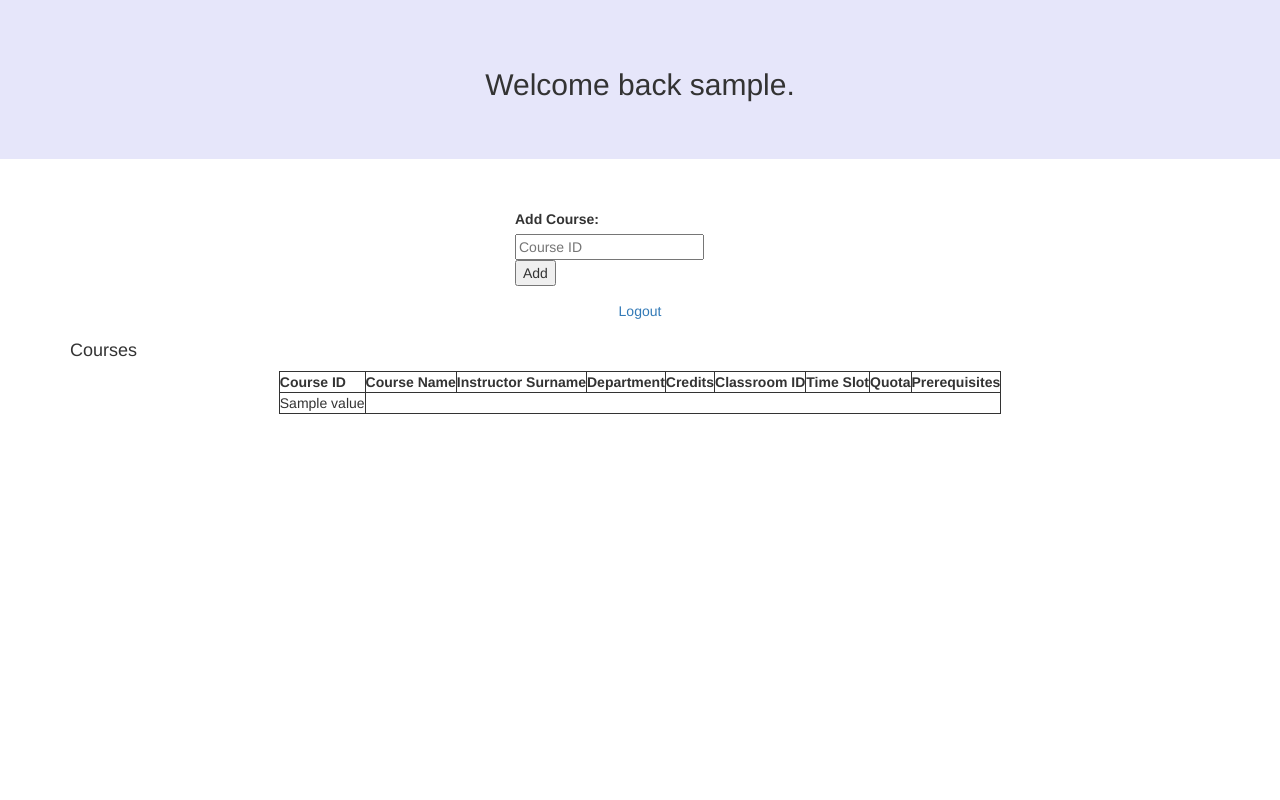
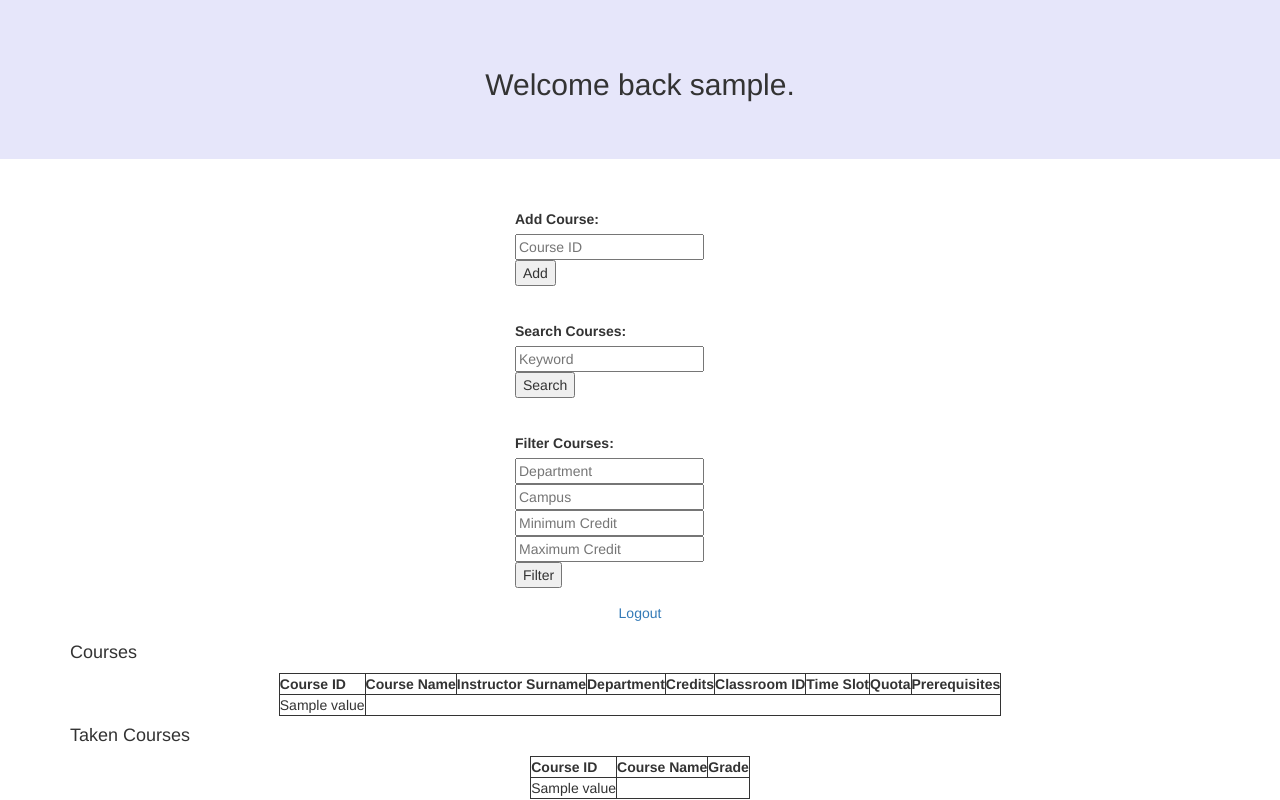
Before and after one commit to artun-akdogan/CmpE321-Project, a Django app: template src/templates/student.html in a window 1280 px wide. Run offline with Django 4.2, Linux system fonts and the light colour scheme; the template is opened without the code that fills it: most values are stand-ins (such as "Sample title", 1, 10 or a date in 2020); some libraries are stand-ins or nearby versions.

Commit message:
Complete students requirements except few points

```diff
--- a/src/templates/student.html
+++ b/src/templates/student.html
@@ -46,6 +46,32 @@
         <input type="submit" name="submit" value="Add">
         <br>
     </form>
+    <form id="search" class="form-group" method="POST" action="{%url 'search' %}">
+        {%csrf_token%}
+        <br>
+        <label>Search Courses: </label>
+        <br>
+        <input type="text" name="keyword" placeholder="Keyword" required>
+        <br>
+        <input type="submit" name="submit" value="Search">
+        <br>
+    </form>
+    <form id="filter" class="form-group" method="POST" action="{%url 'filter' %}">
+        {%csrf_token%}
+        <br>
+        <label>Filter Courses: </label>
+        <br>
+        <input type="text" name="department_id" placeholder="Department" required>
+        <br>
+        <input type="text" name="campus" placeholder="Campus" required>
+        <br>
+        <input type="text" name="min_credit" placeholder="Minimum Credit" required>
+        <br>
+        <input type="text" name="max_credit" placeholder="Maximum Credit" required>
+        <br>
+        <input type="submit" name="submit" value="Filter">
+        <br>
+    </form>
     <a href="{%url 'index' %}"> <p style="text-align:center">Logout</p></a><div class="container">
         <h4>Courses</h4>
         <table class="center">
@@ -77,6 +103,30 @@
             </tr>
             {% endfor %}
         </table>
+        <h4>Taken Courses</h4>
+        <table class="center">
+            <!--
+            <colgroup>
+                <col span="1" style="width: 15%;">
+                <col span="1" style="width: 70%;">
+                <col span="1" style="width: 15%;">
+            </colgroup>
+            -->
+            <tr>
+                <th>Course ID</th>
+                <th>Course Name</th>
+                <th>Grade</th>
+            </tr>
+            {% for row in taken %}
+            <tr>
+                {% for value in row %}
+                <td>
+                    {{value}}
+                </td>
+                {% endfor %}
+            </tr>
+            {% endfor %}
+        </table>
     </div>
 </body>
 </html>
--- a/src/urls.py
+++ b/src/urls.py
@@ -69,6 +69,8 @@ urlpatterns = [
     path('instructors/enter_grade', instructors.enterGrade, name="enterGrade"),
     path('students', students.homePage, name="students"),
     path('students/add_course', students.addCourse, name="addCourse"),
+    path('students/search', students.search, name="search"),
+    path('students/filter', students.filter, name="filter"),
     path('login/database_manager', database_managers.login, name="login_database_manager"),
     path('login/user', login, name="login"),
     #path('createPost', createPost,name="createPost"),
```
Also changed, not shown: src/students.py (+33 -3 lines).
